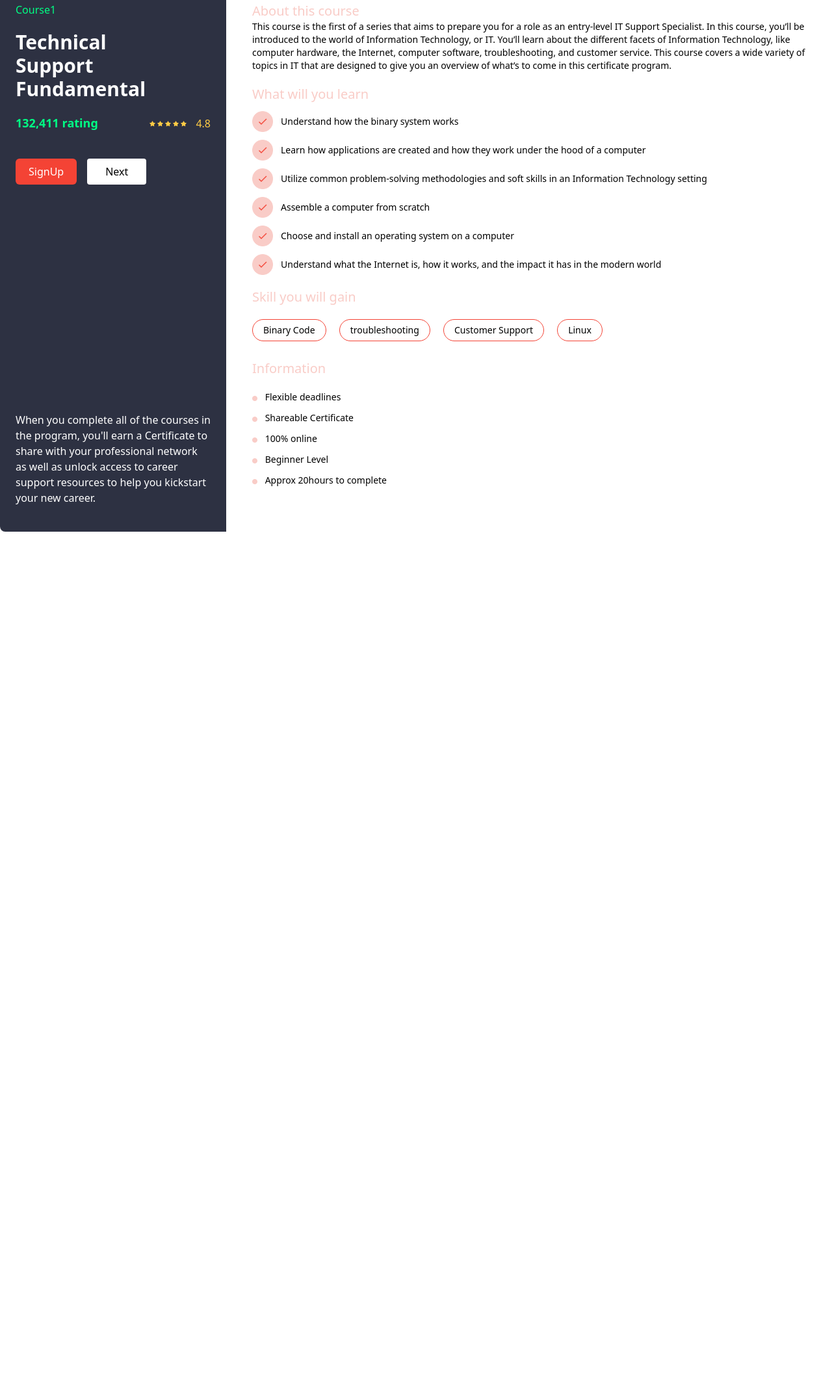
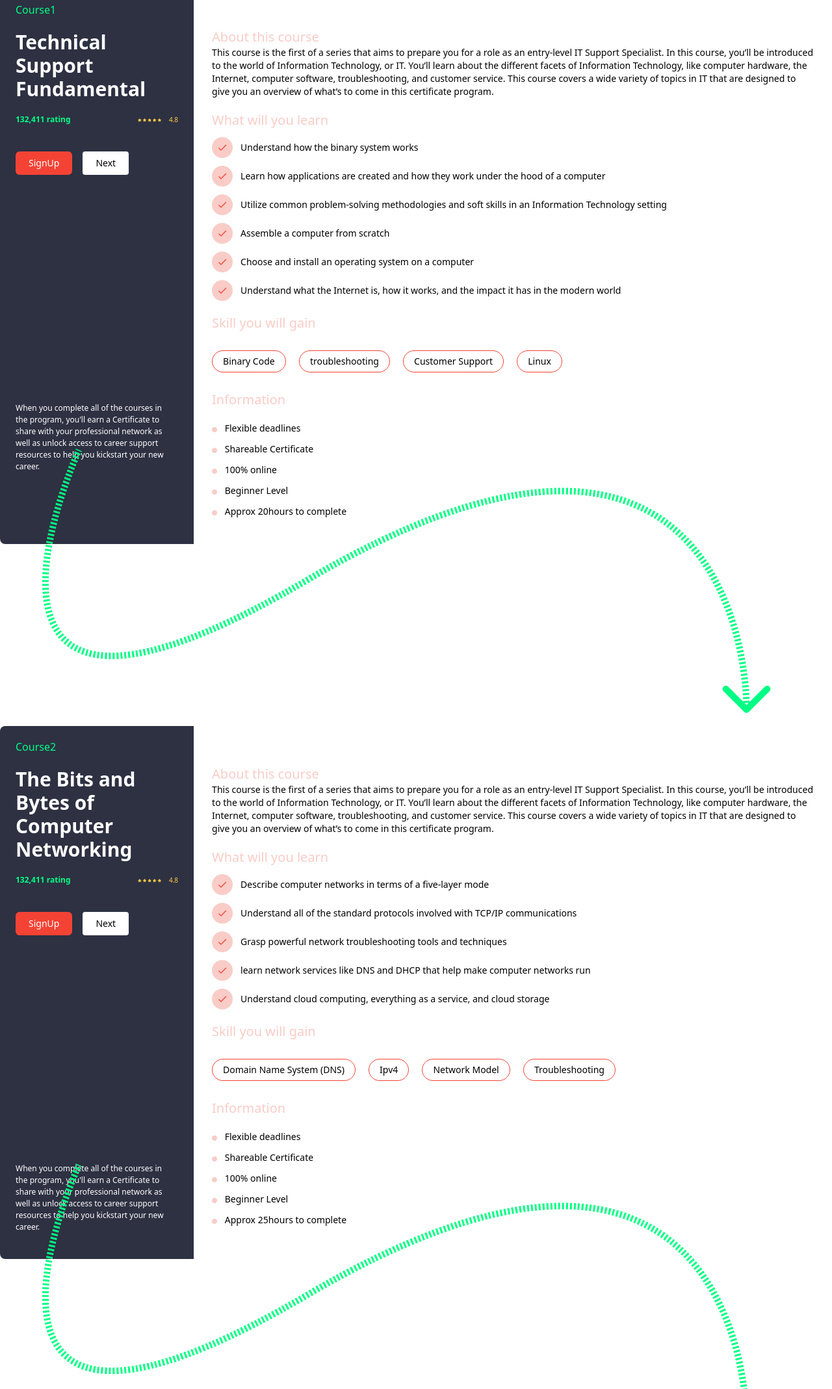
Before and after one commit to Istiak96/Tailwind_Assignment, a website built with Vite: page index.html in a window 1280 px wide. Shown: the part 2275-4412 px from the top of the page at 65% size. Before the commit the page ends 3093 px from the top, so only its background shows below. Built offline with nearby package versions, Linux system fonts and the light colour scheme.

Commit message:
Course 2 Section added

```diff
--- a/index.html
+++ b/index.html
@@ -248,32 +248,32 @@
 
   <!--Course Details - 1  -->
   <section class="bg-[#FAFAFA] relative">
-    <div class="container w-[95%] flex sm:[500px] md:w-[800px] lg:w-[1000px] mx-auto xl:w-[1300px]">
+    <div class="container w-[95%] flex flex-col sm:flex-row sm:[500px] md:w-[800px] lg:w-[1000px] mx-auto xl:w-[1300px]">
       <!-- Left Corner -->
-      <div class="bg-[#2D3142] rounded-tl-lg w-[30%] rounded-bl-lg px-6 pt-5 pb-10 text-white">
+      <div class="bg-[#2D3142] rounded-tl-lg w-full sm:w-[30%] rounded-bl-lg px-6 pt-5 pb-10 text-white">
         <p class="text-[#00FF84] mb-5">Course1</p>
         <h1 class="text-xl md:text-3xl font-semibold mb-5">
           Technical <br> Support <br> Fundamental
         </h1>
 
         <div class="flex justify-between items-center mb-10">
-          <span class="text-[#00FF84] font-semibold text-[18px]">132,411 rating</span>
-          <div class="text-[#FFCB45] gap-2 flex items-center">
-            <img src="img/Stars.png" class="block pt-[11px]" alt=""><span>4.8</span>
+          <span class="text-[#00FF84] font-semibold text-[10px] sm:text-[12px]">132,411 rating</span>
+          <div class="text-[#FFCB45] gap-1 sm:gap-2 flex items-center">
+            <img src="img/Stars.png" class="block pt-[5px] sm:pt-[6px] w-10" alt=""><span class="text-[10px]">4.8</span>
           </div>
         </div>
 
-        <div class="flex gap-4">
-          <button class="bg-[#F44335] btn_transition text-white py-2 px-5 font-light cursor-pointer rounded-md">SignUp</button>
-          <button class="bg-white transition-all duration-300 hover:scale-105 py-2 px-7 rounded cursor-pointer text-black">Next</button>
+        <div class="flex gap-2 sm:gap-4">
+          <button class="bg-[#F44335] text-[10px] md:text-sm btn_transition text-white py-1.5 px-3 sm:py-2 sm:px-5 font-light cursor-pointer rounded-md">SignUp</button>
+          <button class="bg-white transition-all duration-300 hover:scale-105 py-1.5 sm:py-2 sm:px-5 px-4 text-[10px] md:text-sm rounded cursor-pointer text-black">Next</button>
         </div>
 
-        <p class="w-[300px] leading-[1.5] mt-[350px] text-[#FFFFFF]">When you complete all of the courses in the program, you'll earn a Certificate to share with your professional network as well as unlock access to career support resources to help you kickstart your new career. </p>
+        <p class="w-[95%] text-[12px] leading-[1.5] mt-[100px] sm:mt-[350px] text-[#FFFFFF]">When you complete all of the courses in the program, you'll earn a Certificate to share with your professional network as well as unlock access to career support resources to help you kickstart your new career. </p>
 
       </div>
 
       <!-- Right Corner -->
-      <div class=" bg-white px-10 w-[95%] sm:[500px] md:w-[800px] lg:w-[1000px] mx-auto xl:w-[1300px]">
+      <div class=" bg-white px-7 w-full sm:w-[95%] sm:[500px] md:w-[800px] lg:w-[1000px] mx-auto xl:w-[1300px] py-10">
         <div class="my-5">
           <h1 class="text-[#F9CCC7] text-xl">About this course</h1>
           <p class="text-sm">This course is the first of a series that aims to prepare you for a role as an entry-level IT Support Specialist. In this course, you’ll be introduced to the world of Information Technology, or IT. You’ll learn about the different facets of Information Technology, like computer hardware, the Internet, computer software, troubleshooting, and customer service. This course covers a wide variety of topics in IT that are designed to give you an overview of what’s to come in this certificate program.</p>
@@ -292,10 +292,10 @@
 
         <div class="mt-5">
           <h1 class="text-[#F9CCC7] text-xl mb-5">Skill you will gain</h1>
-          <button class="border border-[#F44335] rounded-full py-1.5 px-4 text-sm mr-4 cursor-pointer">Binary Code</button>
-          <button class="border border-[#F44335] rounded-full py-1.5 px-4 text-sm mr-4 cursor-pointer">troubleshooting</button>
-          <button class="border border-[#F44335] rounded-full py-1.5 px-4 text-sm mr-4 cursor-pointer">Customer Support</button>
-          <button class="border border-[#F44335] rounded-full py-1.5 px-4 text-sm cursor-pointer">Linux</button>
+          <button class="border border-[#F44335] rounded-full py-1.5 px-4 text-sm mr-4 cursor-pointer mt-2">Binary Code</button>
+          <button class="border border-[#F44335] rounded-full py-1.5 px-4 text-sm mr-4 cursor-pointer mt-2">troubleshooting</button>
+          <button class="border border-[#F44335] rounded-full py-1.5 px-4 text-sm mr-4 cursor-pointer mt-2">Customer Support</button>
+          <button class="border border-[#F44335] rounded-full py-1.5 px-4 text-sm cursor-pointer mt-2">Linux</button>
         </div>
 
         <div>
@@ -313,6 +313,78 @@
 
     </div>
 
+    <img src="img/Connector Vector.png" class="z-50 absolute sm:left-[5%] sm:bottom-[-260px]" alt="">
+
+  </section>
+
+  <!--Course Details - 2  -->
+  <section class="bg-[#FAFAFA] mt-[200px] sm:mt-[280px] relative">
+    <div class="container w-[95%] flex flex-col sm:flex-row sm:[500px] md:w-[800px] lg:w-[1000px] mx-auto xl:w-[1300px]">
+      <!-- Left Corner -->
+      <div class="bg-[#2D3142] rounded-tl-lg w-full sm:w-[30%] rounded-bl-lg px-6 pt-5 pb-10 text-white">
+        <p class="text-[#00FF84] mb-5">Course2</p>
+        <h1 class="text-xl md:text-3xl font-semibold mb-5">
+          The Bits and <br> Bytes of <br> Computer <br> Networking
+        </h1>
+
+        <div class="flex justify-between items-center mb-10">
+          <span class="text-[#00FF84] font-semibold text-[10px] sm:text-[12px]">132,411 rating</span>
+          <div class="text-[#FFCB45] gap-1 sm:gap-2 flex items-center">
+            <img src="img/Stars.png" class="block pt-[5px] sm:pt-[6px] w-10" alt=""><span class="text-[10px]">4.8</span>
+          </div>
+        </div>
+
+        <div class="flex gap-2 sm:gap-4">
+          <button class="bg-[#F44335] text-[10px] md:text-sm btn_transition text-white py-1.5 px-3 sm:py-2 sm:px-5 font-light cursor-pointer rounded-md">SignUp</button>
+          <button class="bg-white transition-all duration-300 hover:scale-105 py-1.5 sm:py-2 sm:px-5 px-4 text-[10px] md:text-sm rounded cursor-pointer text-black">Next</button>
+        </div>
+
+        <p class="w-[95%] text-[12px] leading-[1.5] mt-[100px] sm:mt-[350px] text-[#FFFFFF]">When you complete all of the courses in the program, you'll earn a Certificate to share with your professional network as well as unlock access to career support resources to help you kickstart your new career. </p>
+
+      </div>
+
+      <!-- Right Corner -->
+      <div class=" bg-white px-7 w-full sm:w-[95%] sm:[500px] md:w-[800px] lg:w-[1000px] mx-auto xl:w-[1300px] py-10">
+        <div class="my-5">
+          <h1 class="text-[#F9CCC7] text-xl">About this course</h1>
+          <p class="text-sm">This course is the first of a series that aims to prepare you for a role as an entry-level IT Support Specialist. In this course, you’ll be introduced to the world of Information Technology, or IT. You’ll learn about the different facets of Information Technology, like computer hardware, the Internet, computer software, troubleshooting, and customer service. This course covers a wide variety of topics in IT that are designed to give you an overview of what’s to come in this certificate program.</p>
+        </div>
+
+        <h1 class="text-[#F9CCC7] text-xl">What will you learn</h1>
+
+        <ul class="flex flex-col gap-3 mt-3">
+          <li class="flex items-center gap-3"><img src="img/Checkmark.png" class="size-8" alt=""><a href="#" class="text-[11px] md:text-sm">Describe computer networks in terms of a five-layer mode</a></li>
+          <li class="flex items-center gap-3"><img src="img/Checkmark.png" class="size-8" alt=""> <a href="#" class="text-[11px] md:text-sm">Understand all of the standard protocols involved with TCP/IP communications</a></li>
+          <li class="flex items-center gap-3"><img src="img/Checkmark.png" class="size-8" alt=""><a href="#" class="text-[11px] md:text-sm">Grasp powerful network troubleshooting tools and techniques</a></li>
+          <li class="flex items-center gap-3"><img src="img/Checkmark.png" class="size-8" alt=""><a href="#" class="text-[11px] md:text-sm">learn network services like DNS and DHCP that help make computer networks run</a></li>
+          <li class="flex items-center gap-3"><img src="img/Checkmark.png" class="size-8" alt=""><a href="#" class="text-[11px] md:text-sm">Understand cloud computing, everything as a service, and cloud storage</a></li>
+        </ul>
+
+        <div class="mt-5">
+          <h1 class="text-[#F9CCC7] text-xl mb-5">Skill you will gain</h1>
+          <button class="border border-[#F44335] rounded-full py-1.5 px-4 text-sm mr-4 cursor-pointer mt-2">Domain Name System (DNS)</button>
+          <button class="border border-[#F44335] rounded-full py-1.5 px-4 text-sm mr-4 cursor-pointer mt-2">Ipv4</button>
+          <button class="border border-[#F44335] rounded-full py-1.5 px-4 text-sm mr-4 cursor-pointer mt-2">Network Model</button>
+          <button class="border border-[#F44335] rounded-full py-1.5 px-4 text-sm cursor-pointer mt-2">Troubleshooting</button>
+        </div>
+
+        <div>
+          <h1 class="text-[#F9CCC7] text-xl mt-7 mb-5">Information</h1>
+          <ul class="flex flex-col gap-3 text-sm">
+            <li class=""><a href="#"><i class="fa-solid fa-circle text-[8px] text-[#F9CCC7] mr-2"></i> Flexible deadlines</a></li>
+            <li><a href="#"><i class="fa-solid fa-circle text-[8px] text-[#F9CCC7] mr-2"></i> Shareable Certificate</a></li>
+            <li><a href="#"><i class="fa-solid fa-circle text-[8px] text-[#F9CCC7] mr-2"></i> 100% online</a></li>
+            <li><a href="#"><i class="fa-solid fa-circle text-[8px] text-[#F9CCC7] mr-2"></i> Beginner Level</a></li>
+            <li><a href="#"><i class="fa-solid fa-circle text-[8px] text-[#F9CCC7] mr-2"></i> Approx 25hours to complete</a></li>
+          </ul>
+        </div>
+
+      </div>
+
+    </div>
+
+    <img src="img/Connector Vector.png" class="z-50 absolute sm:left-[5%] sm:bottom-[-260px]" alt="">
+
   </section>
 
 
```
Also changed, not shown: img/Connector Vector.png (added).
